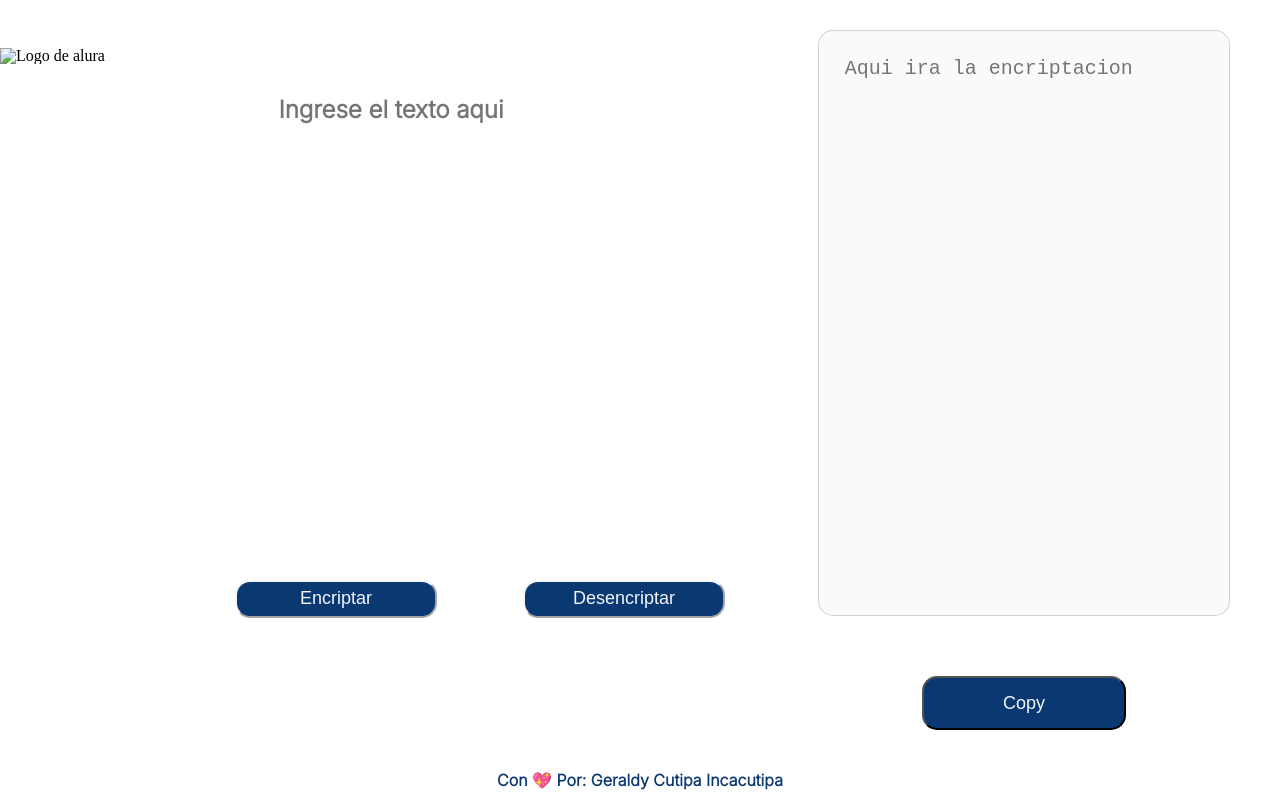
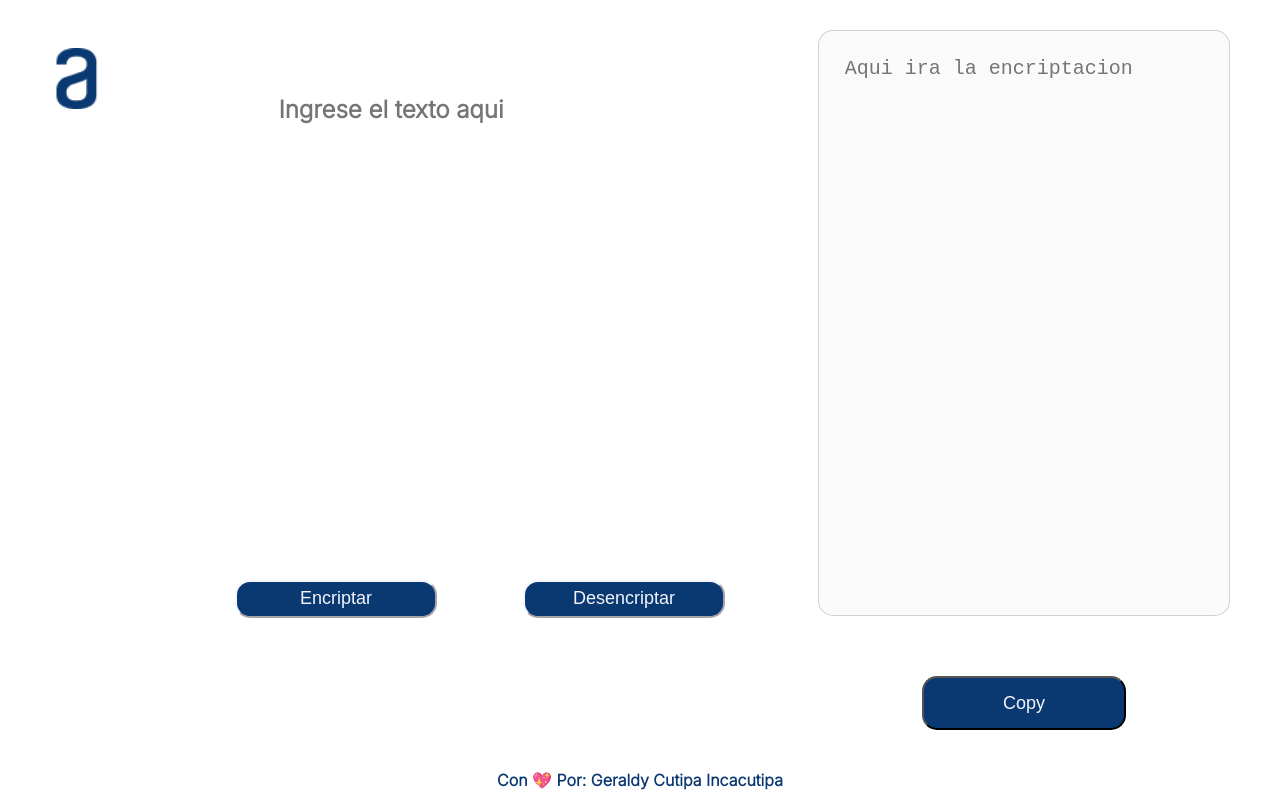
Before and after one commit to Geralxd1/encriptador.github.io, a plain HTML site: page index.html in a window 1280 px wide. Drawn offline with Linux system fonts and the light colour scheme.

Commit message:
index.html

```diff
--- a/index.html
+++ b/index.html
@@ -14,7 +14,7 @@
 <body>
     <main>
         <div class="contenedor1">
-            <img src="imagenes/Logo.png" class="logo" alt="Logo de alura">
+            <img src="Logo.png" class="logo" alt="Logo de alura">
         </div>
         <div class="contenedor2">
             <textarea id="texto" class="areaTexto" placeholder="Ingrese el texto aqui"></textarea>
```
